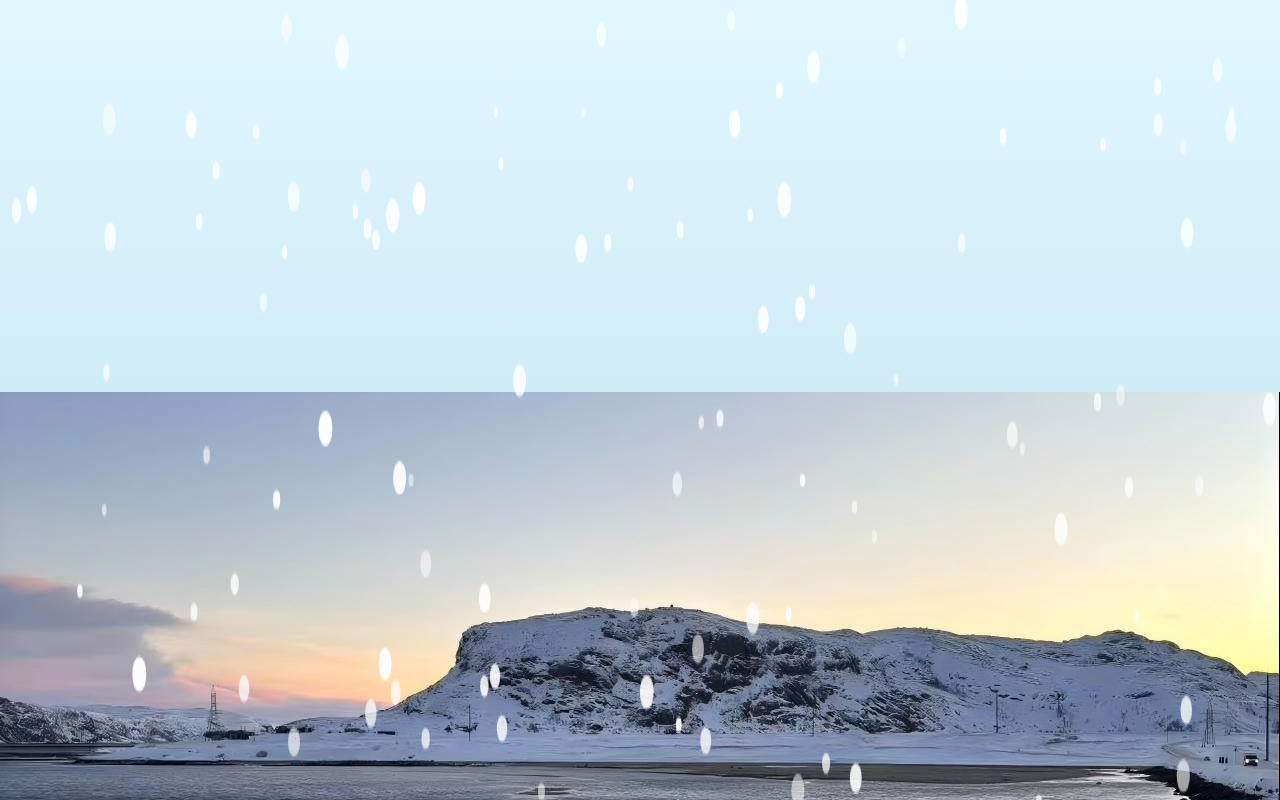
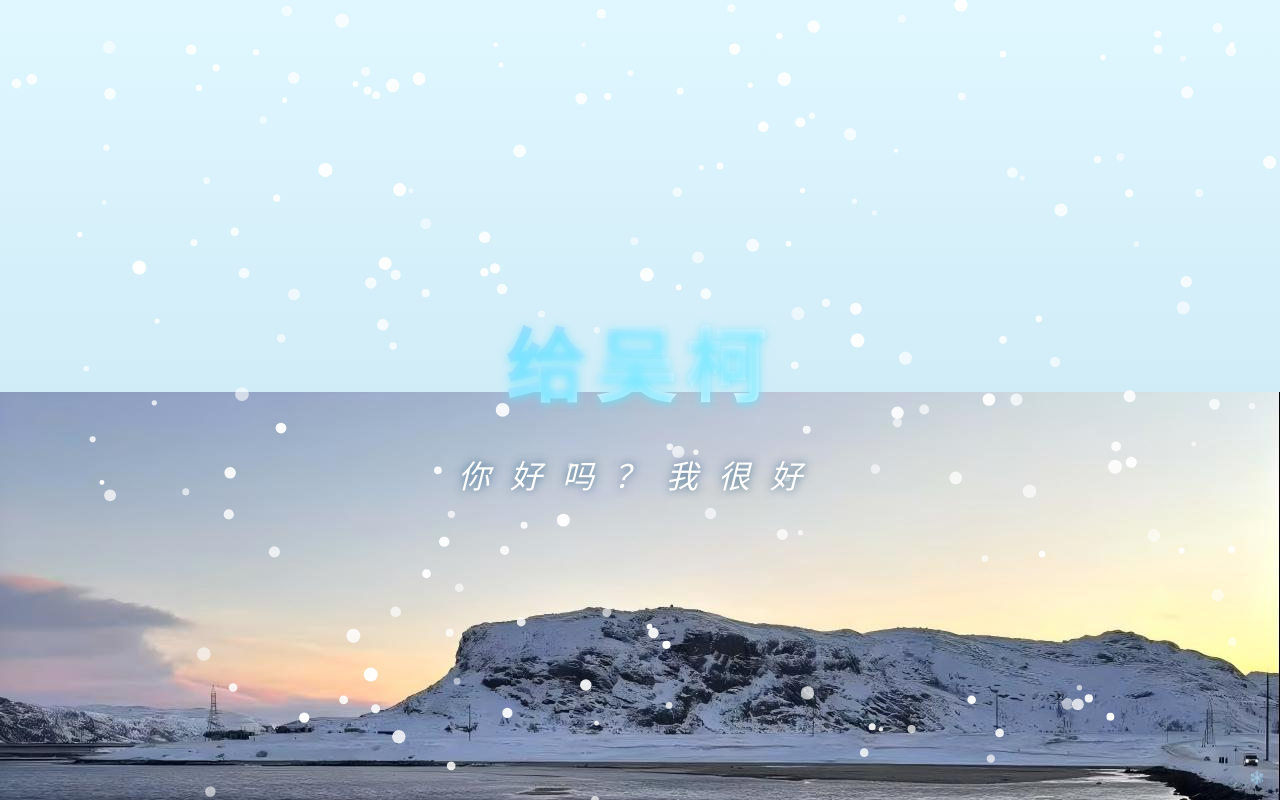
Before and after one commit to dddahc/love_letter, a plain HTML site: page index.html in a window 1280 px wide. Shown: the top 800 px of the page. Drawn offline with Linux system fonts and the light colour scheme.

Commit message:
Add files via upload

```diff
--- a/index.html
+++ b/index.html
@@ -23,7 +23,7 @@
         }
 
         #snow-container {
-            position: absolute;
+            position: fixed;
             top: 0;
             left: 0;
             width: 100%;
@@ -32,7 +32,7 @@
         }
         /* 雪花容器 */
         #snow-container {
-            position: absolute;
+            position: fixed;
             top: 0;
             left: 0;
             width: 100%;
@@ -48,7 +48,7 @@
 
 
         #title-container {
-            position: absolute;
+            position: fixed;
             top: 0;
             left: 0;
             width: 100%;
@@ -128,7 +128,7 @@
         }
 
         #credit {
-            position: absolute;
+            position: fixed;
             bottom: 15px;
             right: 15px;
             color: rgba(255,255,255,0.7);
```
